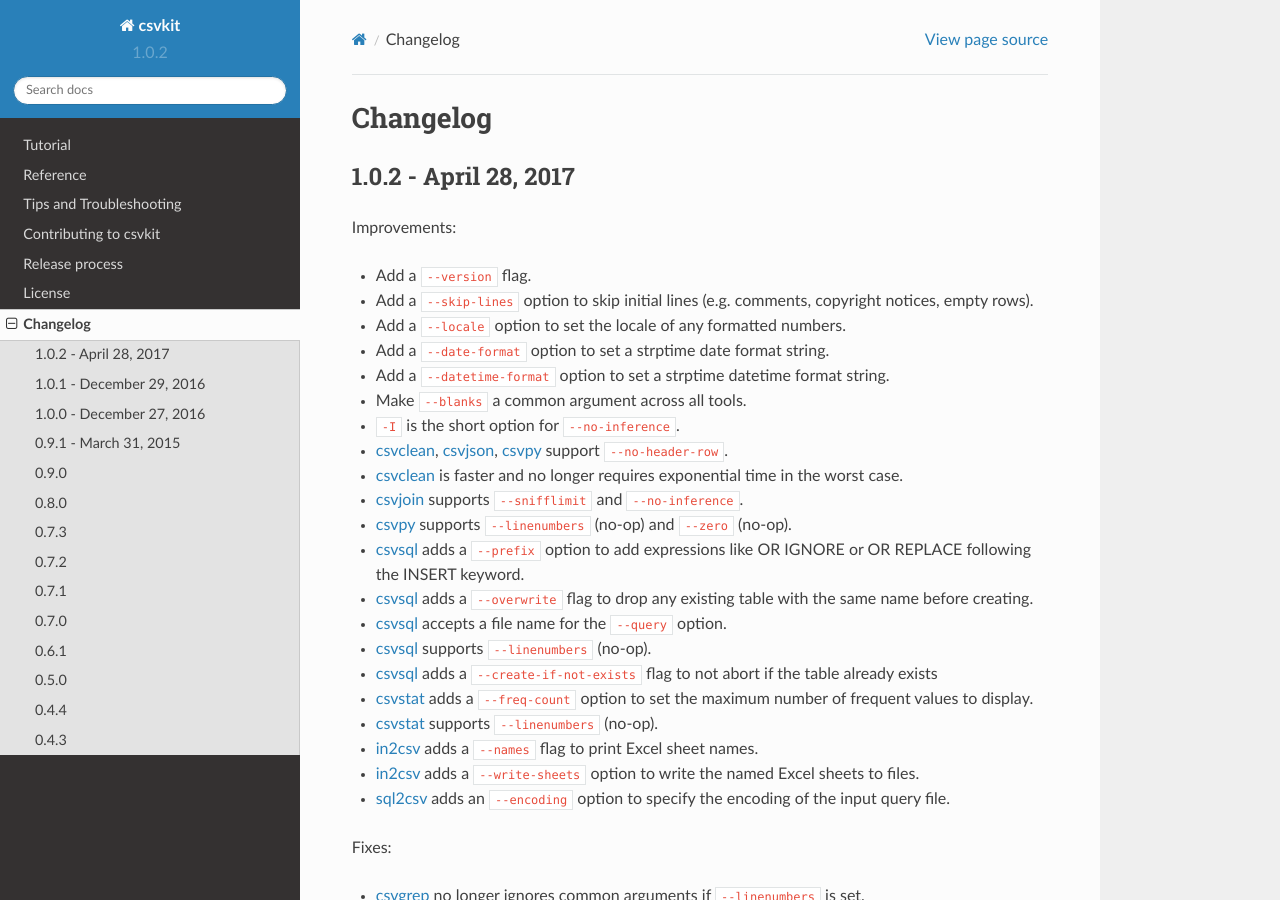
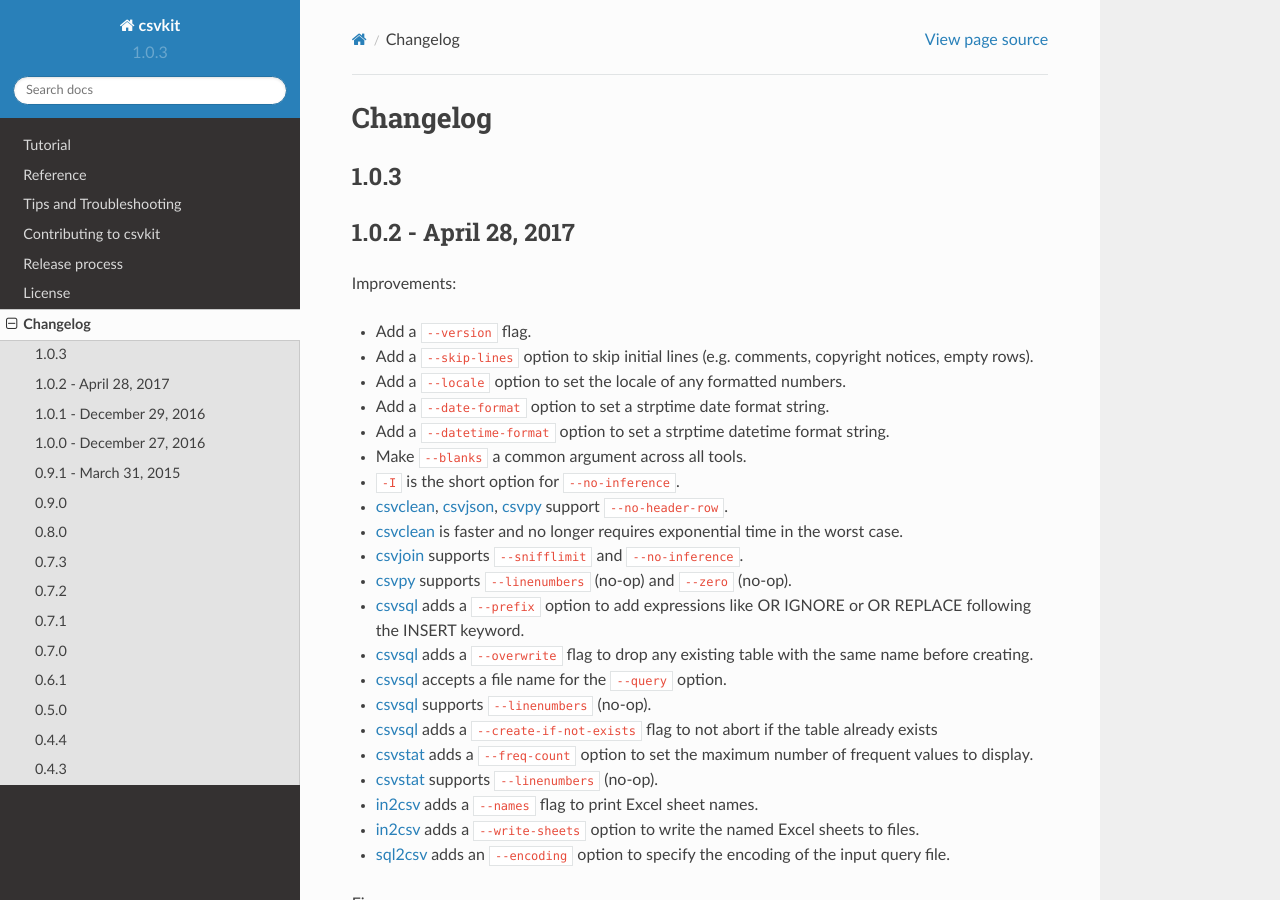
Before and after one commit to wireservice/csvkit, a Sphinx documentation site: the page built from docs/changelog.rst, in a window 1280 px wide and 900 px high. Built offline with Sphinx 7.4.7 and the Read the Docs theme 2.0.0, drawn with Linux system fonts in a browser that asks for light colours.

Commit message:
Rev to 1.0.3 for dev.

```diff
--- a/CHANGELOG.rst
+++ b/CHANGELOG.rst
@@ -1,3 +1,6 @@
+1.0.3
+-----
+
 1.0.2 - April 28, 2017
 ----------------------
 
--- a/docs/conf.py
+++ b/docs/conf.py
@@ -41,9 +41,9 @@
 # built documents.
 #
 # The short X.Y version.
-version = '1.0.2'
+version = '1.0.3'
 # The full version, including alpha/beta/rc tags.
-release = '1.0.2'
+release = '1.0.3'
 
 # List of patterns, relative to source directory, that match files and
 # directories to ignore when looking for source files.
--- a/setup.py
+++ b/setup.py
@@ -18,7 +18,7 @@
 
 setup(
     name='csvkit',
-    version='1.0.2',
+    version='1.0.3',
     description='A suite of command-line tools for working with CSV, the king of tabular file formats.',
     long_description=open('README.rst').read(),
     author='Christopher Groskopf',
```
Also changed, not shown: 1 other file.
